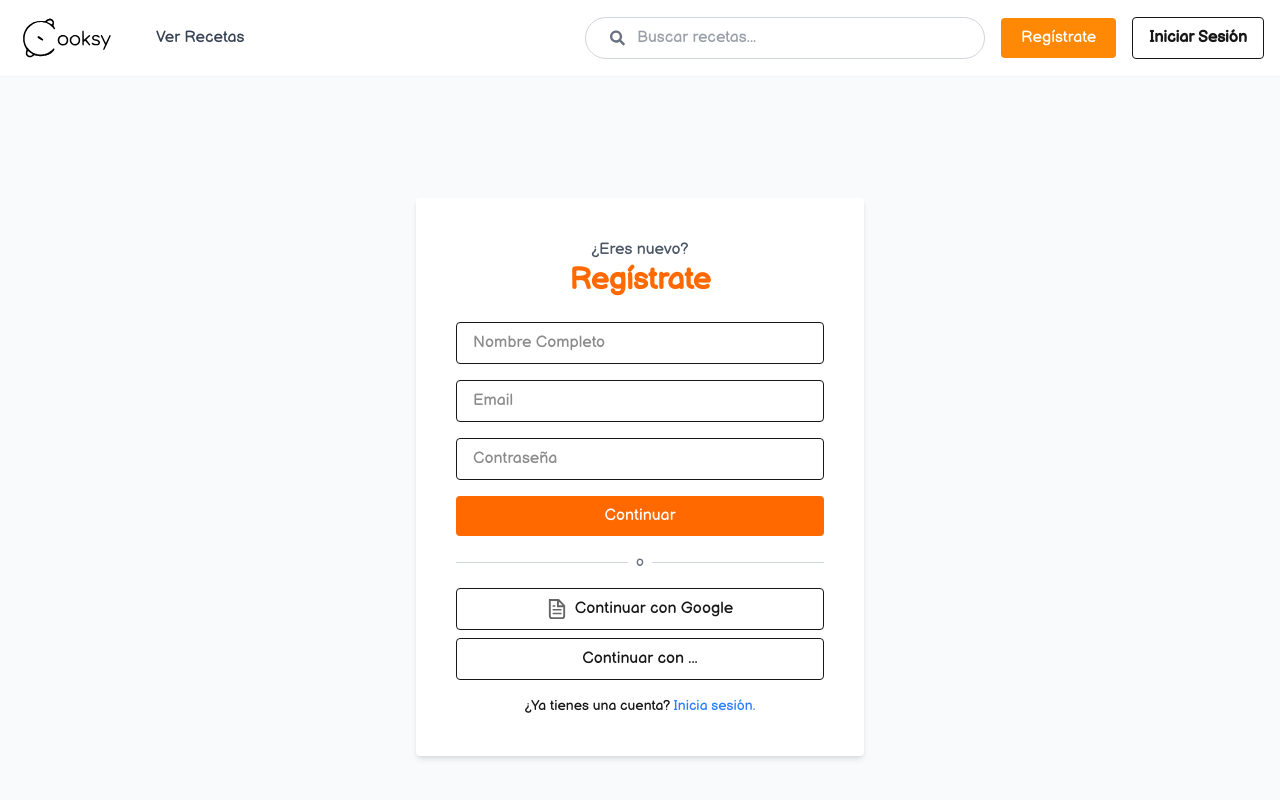
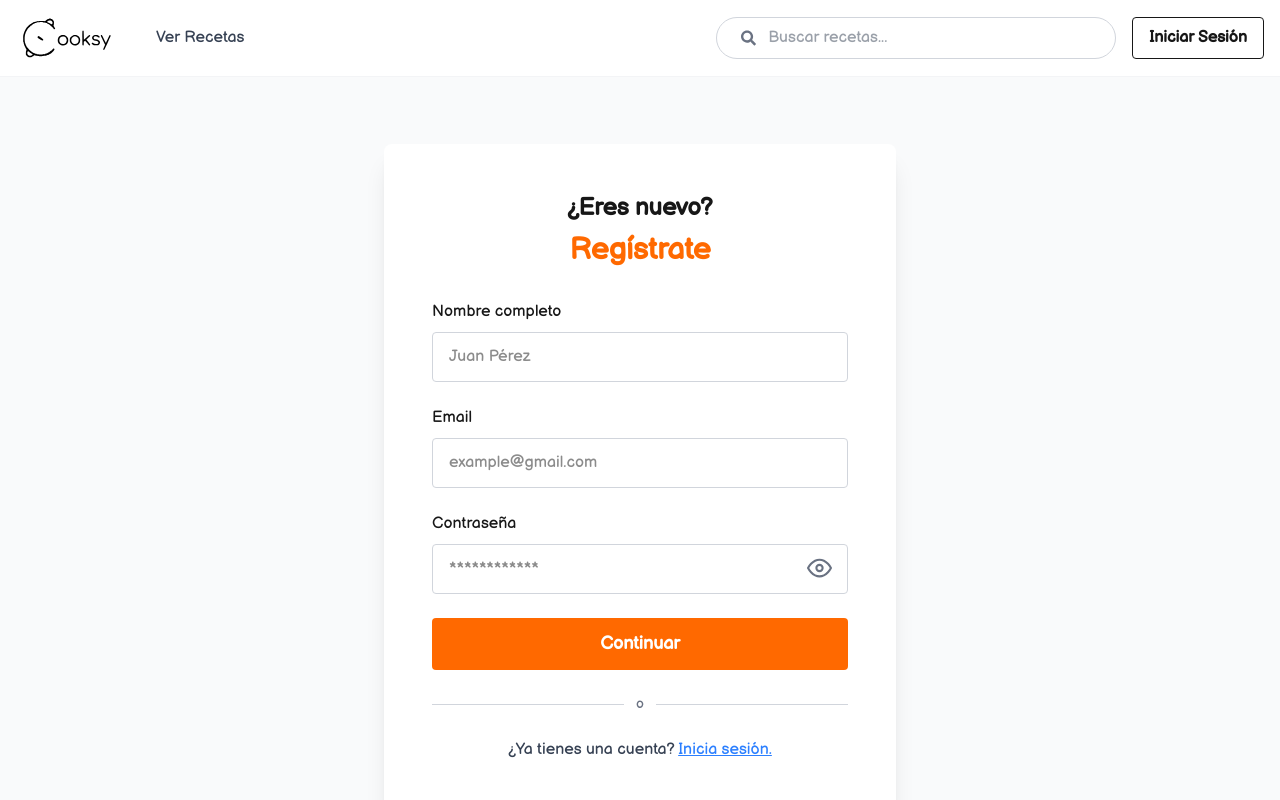
Before and after one commit to Sketox/Recetas-Frontend, a Next.js app: page /register in a window 1280 px wide. Shown: the top 800 px of the page. Built offline with nearby package versions, Linux system fonts and the light colour scheme.

Commit message:
Registro e inicio sesión con validación

```diff
--- a/src/components/Form.tsx
+++ b/src/components/Form.tsx
@@ -1,59 +1,170 @@
 "use client";
 
-import React from "react";
+import Link from "next/link";
+import { useState } from "react";
+import { FiEye, FiEyeOff } from "react-icons/fi";
 
-const RegisterForm = () => {
+export default function RegisterForm() {
+  const [nombre, setNombre] = useState("");
+  const [email, setEmail] = useState("");
+  const [password, setPassword] = useState("");
+
+  const [nombreError, setNombreError] = useState("");
+  const [emailError, setEmailError] = useState("");
+  const [passwordError, setPasswordError] = useState("");
+
+  const [showPassword, setShowPassword] = useState(false);
+
+  // ✅ Validaciones
+  const validateNombre = (value: string) => value.trim().length >= 3;
+  const validateEmail = (value: string) => /^[^\s@]+@[^\s@]+\.[^\s@]+$/.test(value);
+  const validatePassword = (value: string) => {
+    const hasLength = value.length >= 12;
+    const hasNumber = /\d/.test(value);
+    const hasSpecialChar = /[!@#$%^&*(),.?":{}|<>]/.test(value);
+    return hasLength && hasNumber && hasSpecialChar;
+  };
+
+  // ✅ Handlers para validación en tiempo real
+  const handleNombreChange = (e: React.ChangeEvent<HTMLInputElement>) => {
+    const value = e.target.value;
+    setNombre(value);
+    if (!validateNombre(value) && value.length > 0) {
+      setNombreError("Debe tener al menos 3 caracteres.");
+    } else {
+      setNombreError("");
+    }
+  };
+
+  const handleEmailChange = (e: React.ChangeEvent<HTMLInputElement>) => {
+    const value = e.target.value;
+    setEmail(value);
+    if (!validateEmail(value) && value.length > 0) {
+      setEmailError("Formato de correo no válido.");
+    } else {
+      setEmailError("");
+    }
+  };
+
+  const handlePasswordChange = (e: React.ChangeEvent<HTMLInputElement>) => {
+    const value = e.target.value;
+    setPassword(value);
+    if (!validatePassword(value) && value.length > 0) {
+      setPasswordError("Debe tener 12 caracteres, un número y un símbolo.");
+    } else {
+      setPasswordError("");
+    }
+  };
+
+  const handleSubmit = (e: React.FormEvent) => {
+    e.preventDefault();
+    if (!nombreError && !emailError && !passwordError && nombre && email && password) {
+      console.log("Registro exitoso:", { nombre, email, password });
+    } else {
+      console.log("Errores en el formulario");
+    }
+  };
+
   return (
-    <div className="flex justify-center items-center min-h-screen bg-gray-50 font-[BalsamiqSans-Regular]">
-      <div className="bg-white p-10 rounded shadow-md w-full max-w-md">
-        <h2 className="text-center text-gray-600">¿Eres nuevo?</h2>
-        <h1 className="text-center text-3xl font-bold text-orange-500 mb-6 ">Regístrate</h1>
 
-        <form className="space-y-4">
+    <div className="flex justify-center items-center min-h-screen bg-gray-50">
+      <div className="bg-white shadow-xl rounded-lg p-12 w-full max-w-lg">
+        {/* Títulos */}
+        <h2 className="text-center text-2xl font-semibold mb-2">¿Eres nuevo?</h2>
+        <h1 className="text-center text-3xl font-extrabold text-orange-500 mb-8">
+          Regístrate
+        </h1>
+
+        {/* Formulario */}
+        <form onSubmit={handleSubmit} className="space-y-6">
+          {/* Nombre completo */}
+          <div>
+            <label className="block text-base font-medium mb-2">Nombre completo</label>
             <input
               type="text"
-            placeholder="Nombre Completo"
-            className="w-full border px-4 py-2 rounded font-balsamiq"
+              placeholder="Juan Pérez"
+              value={nombre}
+              onChange={handleNombreChange}
+              className={`w-full border rounded px-4 py-3 text-base focus:outline-none focus:ring-2 ${
+                nombreError
+                  ? "border-red-500 focus:ring-red-400"
+                  : "border-gray-300 focus:ring-orange-400"
+              }`}
+              required
             />
+            {nombreError && <p className="text-red-500 text-sm mt-1">{nombreError}</p>}
+          </div>
+
+          {/* Email */}
+          <div>
+            <label className="block text-base font-medium mb-2">Email</label>
             <input
               type="email"
-            placeholder="Email"
-            className="w-full border px-4 py-2 rounded"
+              placeholder="example@gmail.com"
+              value={email}
+              onChange={handleEmailChange}
+              className={`w-full border rounded px-4 py-3 text-base focus:outline-none focus:ring-2 ${
+                emailError
+                  ? "border-red-500 focus:ring-red-400"
+                  : "border-gray-300 focus:ring-orange-400"
+              }`}
+              required
             />
+            {emailError && <p className="text-red-500 text-sm mt-1">{emailError}</p>}
+          </div>
+
+          {/* Contraseña */}
+          <div className="relative">
+            <label className="block text-base font-medium mb-2">Contraseña</label>
             <input
-            type="password"
-            placeholder="Contraseña"
-            className="w-full border px-4 py-2 rounded"
+              type={showPassword ? "text" : "password"}
+              placeholder="************"
+              value={password}
+              onChange={handlePasswordChange}
+              className={`w-full border rounded px-4 py-3 text-base focus:outline-none focus:ring-2 ${
+                passwordError
+                  ? "border-red-500 focus:ring-red-400"
+                  : "border-gray-300 focus:ring-orange-400"
+              }`}
+              required
             />
             <button
+              type="button"
+              onClick={() => setShowPassword(!showPassword)}
+              className="absolute right-4 top-14 transform -translate-y-1/2 text-gray-500 hover:text-gray-800 cursor-pointer"
+            >
+              {showPassword ? <FiEyeOff size={25} /> : <FiEye size={25} />}
+            </button>
+            {passwordError && <p className="text-red-500 text-sm mt-1">{passwordError}</p>}
+          </div>
+
+          {/* Botón */}
+          <button
             type="submit"
-            className="w-full bg-orange-500 text-white py-2 rounded hover:bg-orange-600 transition"
+            className="w-full bg-orange-500 text-white font-semibold py-3 rounded hover:bg-orange-600 transform hover:scale-105 transition duration-300 ease-in-out text-lg cursor-pointer"
           >
             Continuar
           </button>
         </form>
 
-        <div className="my-4 flex items-center">
-          <hr className="flex-grow border-gray-300" />
-          <span className="mx-2 text-sm text-gray-500">o</span>
-          <hr className="flex-grow border-gray-300" />
+        {/* Separador */}
+        <div className="flex items-center my-6">
+          <hr className="flex-1 border-gray-300" />
+          <span className="px-3 text-gray-500 text-sm">o</span>
+          <hr className="flex-1 border-gray-300" />
         </div>
 
-        <button className="w-full border py-2 rounded flex items-center justify-center gap-2 mb-2">
-          <img src="/file.svg" alt="Google" className="w-5 h-5" />
-          Continuar con Google
-        </button>
-        <button className="w-full border py-2 rounded">Continuar con ...</button>
-
-        <p className="text-sm text-center mt-4">
+        {/* Link login */}
+        <p className="text-center text-base text-gray-700">
           ¿Ya tienes una cuenta?{" "}
-          <a href="#" className="text-blue-500 hover:underline">
+          <Link
+            href="/login"
+            className="text-blue-500 underline hover:text-blue-900"
+          >
             Inicia sesión.
-          </a>
+          </Link>
         </p>
       </div>
     </div>
   );
-};
-
-export default RegisterForm;
+}
--- a/src/components/LoginForm.tsx
+++ b/src/components/LoginForm.tsx
@@ -2,78 +2,166 @@
 
 import Link from "next/link";
 import { useState } from "react";
+import { FiEye, FiEyeOff } from "react-icons/fi";
 
 export default function LoginForm() {
   const [email, setEmail] = useState("");
   const [password, setPassword] = useState("");
+  const [emailError, setEmailError] = useState("");
+  const [passwordError, setPasswordError] = useState("");
+  const [showPassword, setShowPassword] = useState(false);
 
   const handleSubmit = (e: React.FormEvent) => {
     e.preventDefault();
+
+    if (!validateEmail(email)) {
+      setEmailError("Por favor, ingresa un correo válido.");
+      return;
+    }
+
+    if (!validatePassword(password)) {
+      setPasswordError(
+        "La contraseña debe tener al menos 12 caracteres, un número y un símbolo especial."
+      );
+      return;
+    }
+
+    setEmailError("");
+    setPasswordError("");
     console.log("Email:", email, "Password:", password);
-    // Aquí iría la lógica para autenticar al usuario
+  };
+
+  const validateEmail = (value: string) => {
+    const regex = /^[^\s@]+@[^\s@]+\.[^\s@]+$/;
+    return regex.test(value);
+  };
+
+  const validatePassword = (value: string) => {
+    const hasLength = value.length >= 12;
+    const hasNumber = /\d/.test(value);
+    const hasSpecialChar = /[!@#$%^&*(),.?":{}|<>]/.test(value);
+    return hasLength && hasNumber && hasSpecialChar;
+  };
+
+  const handleEmailChange = (e: React.ChangeEvent<HTMLInputElement>) => {
+    const value = e.target.value;
+    setEmail(value);
+
+    if (!validateEmail(value) && value.length > 0) {
+      setEmailError("Formato de correo no válido.");
+    } else {
+      setEmailError("");
+    }
+  };
+
+  const handlePasswordChange = (e: React.ChangeEvent<HTMLInputElement>) => {
+    const value = e.target.value;
+    setPassword(value);
+
+    if (!validatePassword(value) && value.length > 0) {
+      setPasswordError(
+        "Debe tener al menos 12 caracteres, un número y un símbolo especial."
+      );
+    } else {
+      setPasswordError("");
+    }
   };
 
   return (
     <div className="flex justify-center items-center min-h-screen bg-gray-50">
-      <div className="bg-white shadow-md rounded-md p-8 w-full max-w-sm">
+      <div className="bg-white shadow-xl rounded-lg p-12 w-full max-w-lg">
         {/* Títulos */}
-        <h2 className="text-center text-xl font-semibold mb-1">
+        <h2 className="text-center text-2xl font-semibold mb-2">
           ¡Bienvenido de nuevo!
         </h2>
-        <h1 className="text-center text-2xl font-extrabold text-orange-500 mb-6">
+        <h1 className="text-center text-3xl font-extrabold text-orange-500 mb-8">
           Iniciar sesión
         </h1>
 
         {/* Formulario */}
-        <form onSubmit={handleSubmit} className="space-y-4">
+        <form onSubmit={handleSubmit} className="space-y-6">
+          {/* Email */}
           <div>
-            <label className="block text-sm font-medium mb-1">Email</label>
+            <label className="block text-base font-medium mb-2">Email</label>
             <input
               type="email"
               placeholder="example@gmail.com"
               value={email}
-              onChange={(e) => setEmail(e.target.value)}
-              className="w-full border border-gray-300 rounded px-3 py-2 text-sm focus:outline-none focus:ring-2 focus:ring-orange-400"
+              onChange={handleEmailChange}
+              className={`w-full border rounded px-4 py-3 text-base focus:outline-none focus:ring-2 ${
+                emailError
+                  ? "border-red-500 focus:ring-red-400"
+                  : "border-gray-300 focus:ring-orange-400"
+              }`}
               required
             />
+            {emailError && (
+              <p className="text-red-500 text-sm mt-1">{emailError}</p>
+            )}
           </div>
-          <div>
-            <label className="block text-sm font-medium mb-1">Contraseña</label>
+
+          {/* Contraseña con icono */}
+          <div className="relative">
+            <label className="block text-base font-medium mb-2">
+              Contraseña
+            </label>
             <input
-              type="password"
+              type={showPassword ? "text" : "password"}
               placeholder="************"
               value={password}
-              onChange={(e) => setPassword(e.target.value)}
-              className="w-full border border-gray-300 rounded px-3 py-2 text-sm focus:outline-none focus:ring-2 focus:ring-orange-400"
+              onChange={handlePasswordChange}
+              className={`w-full border rounded px-4 py-3 text-base focus:outline-none focus:ring-2 ${
+                passwordError
+                  ? "border-red-500 focus:ring-red-400"
+                  : "border-gray-300 focus:ring-orange-400"
+              }`}
               required
             />
+            <button
+              type="button"
+              onClick={() => setShowPassword(!showPassword)}
+              className="absolute right-4 top-14 transform -translate-y-1/2 text-gray-500 hover:text-gray-800 cursor-pointer"
+            >
+              {showPassword ? <FiEyeOff size={25} /> : <FiEye size={25} />}
+            </button>
+            {passwordError && (
+              <p className="text-red-500 text-sm mt-1">{passwordError}</p>
+            )}
           </div>
 
+          {/* Link */}
           <div className="text-right">
-            <Link href="#" className="text-blue-500 text-sm hover:underline">
+            <Link
+              href="#"
+              className="text-blue-500 text-sm underline hover:text-blue-900"
+            >
               ¿Olvidaste tu contraseña?
             </Link>
           </div>
 
+          {/* Botón */}
           <button
             type="submit"
-            className="w-full bg-orange-500 text-white font-semibold py-2 rounded hover:bg-orange-600 transition"
+            className="w-full bg-orange-500 text-white font-semibold py-3 rounded hover:bg-orange-600 transform hover:scale-105 transition duration-300 ease-in-out text-lg cursor-pointer"
           >
             Iniciar Sesión
           </button>
         </form>
 
         {/* Separador */}
-        <div className="flex items-center my-4">
+        <div className="flex items-center my-6">
           <hr className="flex-1 border-gray-300" />
-          <span className="px-2 text-gray-500 text-sm">o</span>
+          <span className="px-3 text-gray-500 text-sm">o</span>
           <hr className="flex-1 border-gray-300" />
         </div>
 
-        {/* Link para registro */}
-        <p className="text-center text-sm text-gray-700">
+        {/* Link registro */}
+        <p className="text-center text-base text-gray-700">
           ¿No tienes una cuenta?{" "}
-          <Link href="/register" className="text-blue-500 hover:underline">
+          <Link
+            href="/register"
+            className="text-blue-500 underline hover:text-blue-900"
+          >
             Regístrate.
           </Link>
         </p>
--- a/src/components/navbar.tsx
+++ b/src/components/navbar.tsx
@@ -1,8 +1,13 @@
-import Image from 'next/image';
-import Link from 'next/link';
-import { FaSearch } from 'react-icons/fa'; // Importamos el icono
+"use client";
+
+import Image from "next/image";
+import Link from "next/link";
+import { FaSearch } from "react-icons/fa";
+import { usePathname } from "next/navigation";
 
 export default function Navbar() {
+  const pathname = usePathname(); // ✅ Ruta actual
+
   return (
     <nav className="flex justify-between items-center shadow-4xl border-b border-gray-100 p-4 bg-white">
       <div className="flex items-center gap-2">
@@ -34,18 +39,23 @@ export default function Navbar() {
           />
         </div>
 
-        {/* Botones de registro e inicio de sesión */}
+        {/* Ocultar "Regístrate" si estamos en /register */}
+        {pathname !== "/register" && (
           <Link href="/register">
             <button className="flex items-center gap-2 px-5 py-2 bg-orange-400 text-white rounded hover:bg-orange-600 transition-transform duration-300 hover:scale-110 cursor-pointer">
               Regístrate
             </button>
           </Link>
+        )}
 
+        {/* Ocultar "Iniciar Sesión" si estamos en /login */}
+        {pathname !== "/login" && (
           <Link href="/login">
             <button className="border px-4 py-2 rounded bg-white hover:bg-gray-100 font-bold transition-transform duration-300 hover:scale-110 cursor-pointer">
               Iniciar Sesión
             </button>
           </Link>
+        )}
       </div>
     </nav>
   );
```
Also changed, not shown: src/lib/api.js (+12 -4 lines), src/test.tsx (added), 1 other file (tests, documents, lock files or other folders). Lines whose indentation alone changed are shown as unchanged.
